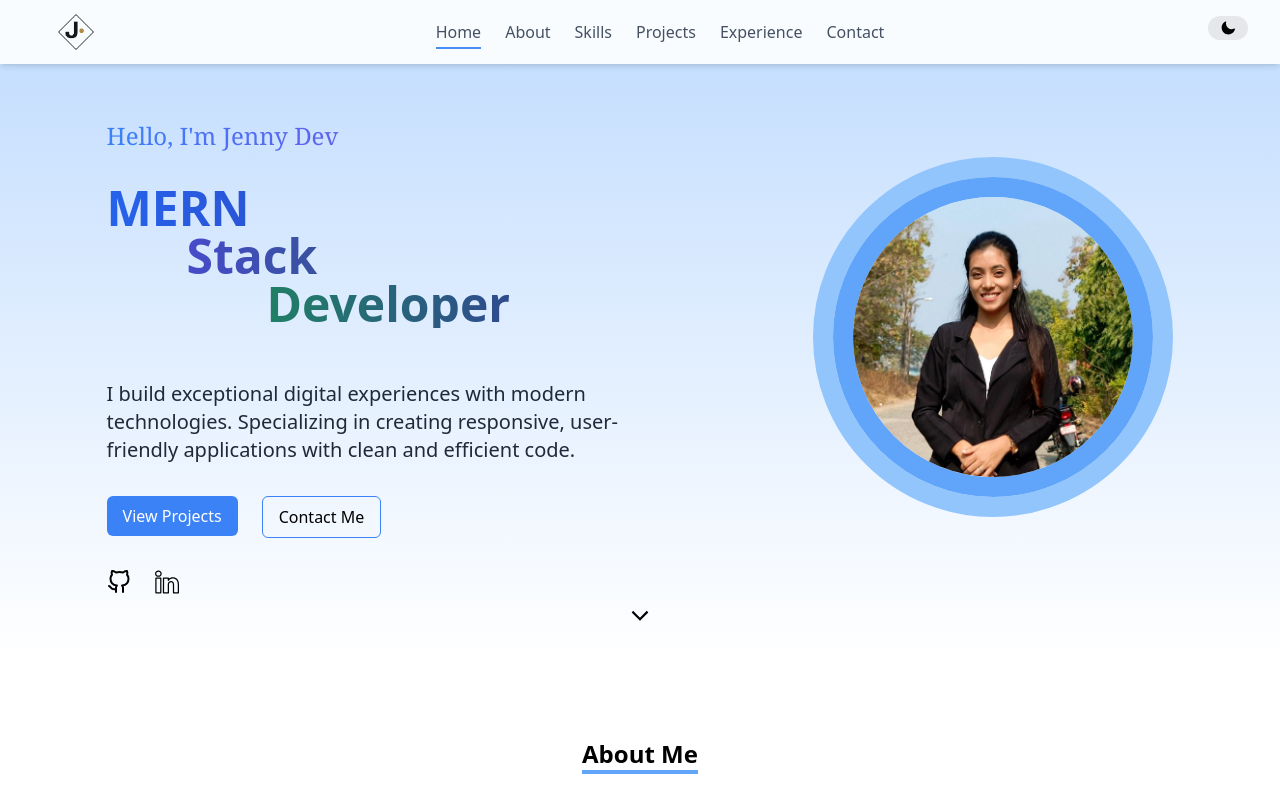
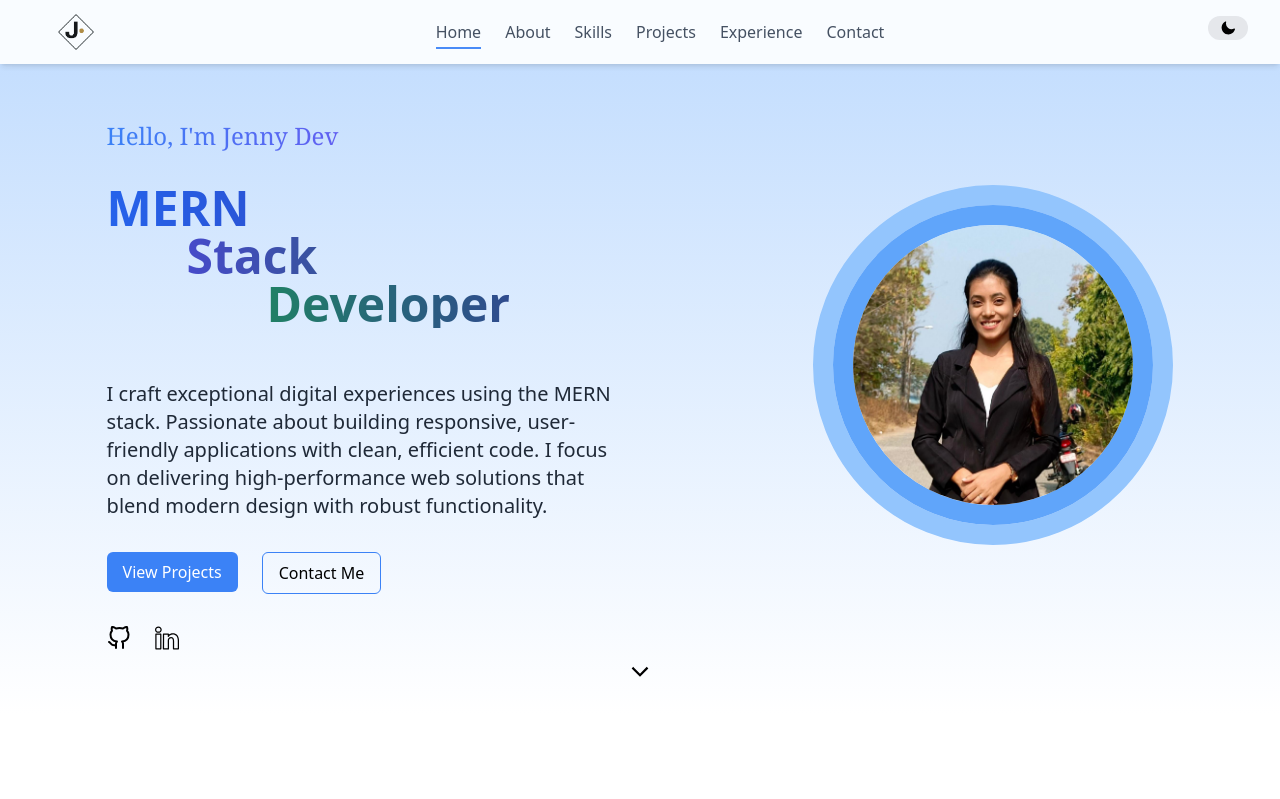
Before and after one commit to zennie2001/myPortfolio, a React (Vite) app: page / in a window 1280 px wide. Shown: the top 799 px of the page. Built offline with nearby package versions, Linux system fonts and the light colour scheme.

Commit message:
modified

```diff
--- a/src/components/Header.jsx
+++ b/src/components/Header.jsx
@@ -33,8 +33,9 @@ function Header() {
 
         </div>
 
-        {/* Desktop Menu */}
-        <ul className="hidden md:flex space-x-6 text-gray-700 dark:text-gray-200 font-medium">
+
+          {/* Desktop Menu */}
+        <ul className="hidden lg:flex space-x-6 text-gray-700 dark:text-gray-200 font-medium">
           {navItems.map((item) => (
             <li key={item.id}>
               <a
@@ -50,9 +51,10 @@ function Header() {
               </a>
             </li>
           ))}
+
         </ul>
 
-        {/* Theme toggle and mobile menu icon */}
+         {/* Theme toggle and mobile menu icon */}
         <div className="flex items-center gap-4">
           <ThemeProvider />
           {/* Mobile Menu Toggle */}
@@ -63,7 +65,10 @@ function Header() {
             {isMenuOpen ? <IoClose /> : <IoMenu />}
           </button>
         </div>
-      </div>
+
+
+        </div>
+
 
       {/* Mobile Menu */}
       {isMenuOpen && (
--- a/src/components/Hero.jsx
+++ b/src/components/Hero.jsx
@@ -26,7 +26,7 @@ function Hero() {
                 <h1 className="indent-20 text-5xl font-semibold bg-gradient-to-r from-indigo-600 to-green-800 bg-clip-text text-transparent">Stack</h1>
                 <h1 className="indent-40 text-5xl font-semibold bg-gradient-to-r from-green-600 to-indigo-800 bg-clip-text text-transparent">Developer</h1>
                 </div>
-                <p className='text-xl pt-5 text-gray-800 dark:text-white'>I build exceptional digital experiences with modern technologies. Specializing in creating responsive, user-friendly applications with clean and efficient code.</p>
+                <p className='text-xl pt-5 text-gray-800 dark:text-white'>I craft exceptional digital experiences using the MERN stack. Passionate about building responsive, user-friendly applications with clean, efficient code. I focus on delivering high-performance web solutions that blend modern design with robust functionality.</p>
 
                 <div className='flex gap-6 '>
                     <a href='#projects'>
```
